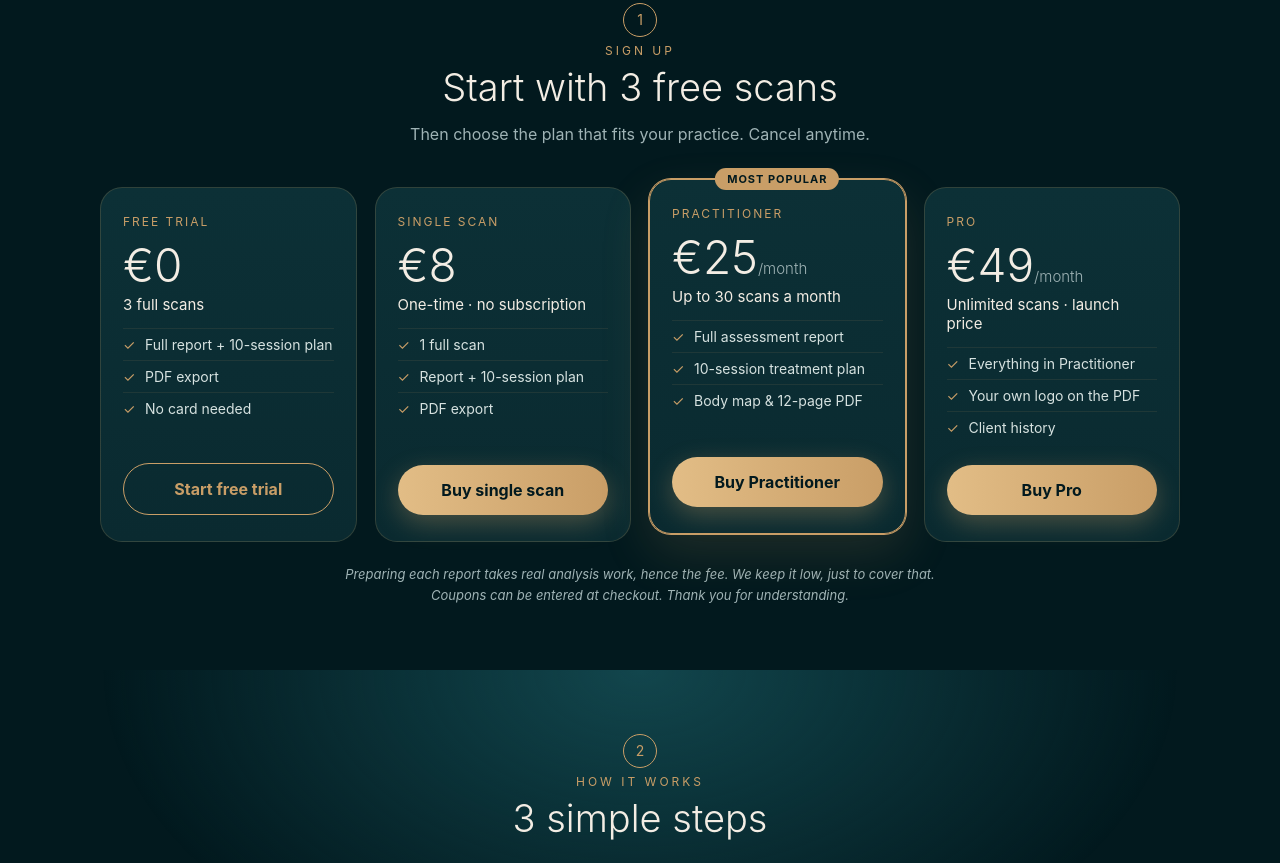
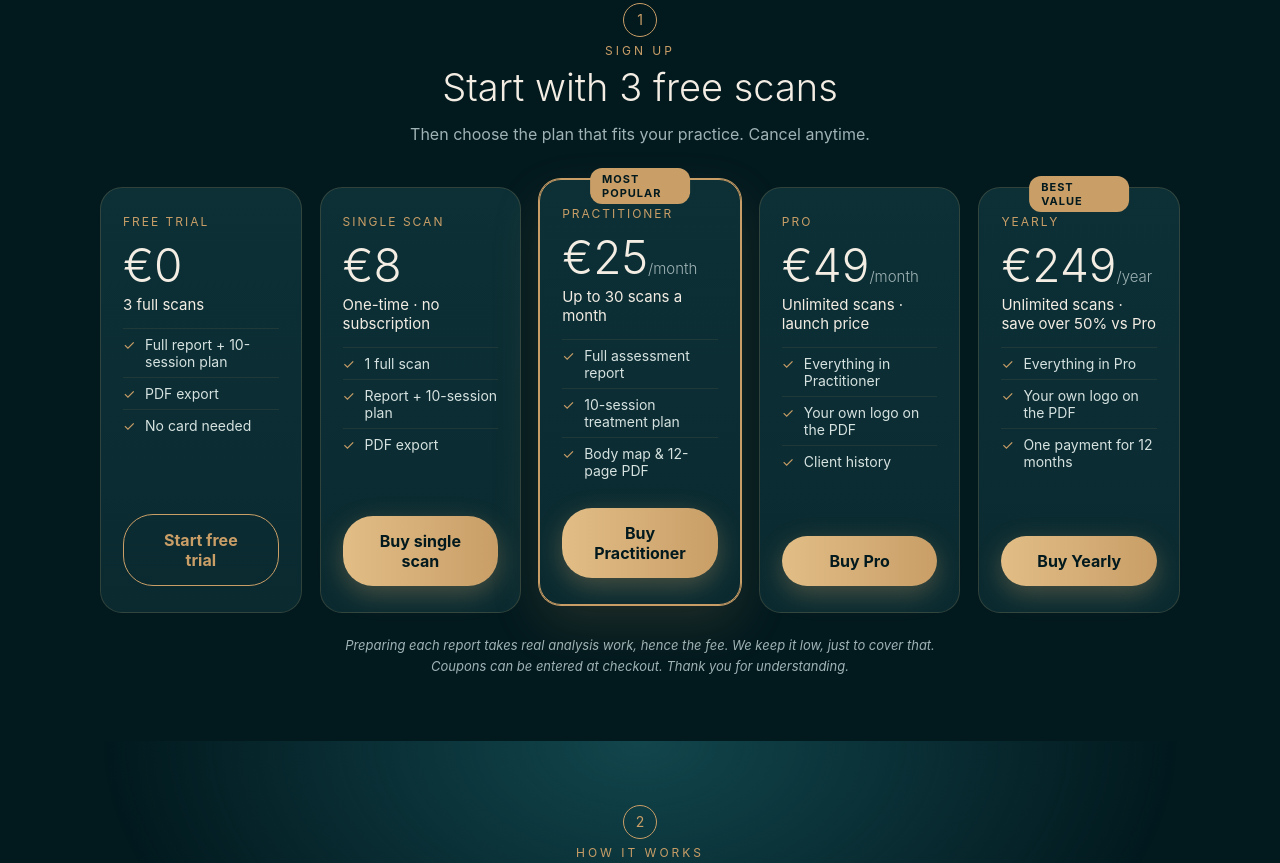
Before and after one commit to nisarga888/fasciapp, a plain HTML site: page scan/index.html in a window 1280 px wide. Shown: the part 798-1661 px from the top of the page. Drawn offline with Linux system fonts and the light colour scheme; no server answers.

Commit message:
v0.23.138: Yearly €249 plan on Scan landing

```diff
--- a/app/sw.js
+++ b/app/sw.js
@@ -1,6 +1,6 @@
 // FasciApp service worker. Bump VERSION on every release.
 // App JS/CSS: network-first so Safari/PWA picks up updates. Other shell: cache-first.
-const VERSION="fasciapp-v0.23.137";
+const VERSION="fasciapp-v0.23.138";
 const SHELL=["./","index.html","styles.css","app.js","data.js","config.js","track.js","learn.js","news.js","quotes.js","inbox.js","vendor/supabase-js-2.118.0.min.js","logo.svg","manifest.json","icon-192-v4.png","icon-512-v4.png","apple-touch-icon-v4.png","favicon-32-v4.png","favicon-16-v4.png","icon-512-maskable-v4.png",
  "https://unpkg.com/leaflet@1.9.4/dist/leaflet.css","https://unpkg.com/leaflet@1.9.4/dist/leaflet.js"];
 const LAZY=["https://cdnjs.cloudflare.com/ajax/libs/jspdf/2.5.1/jspdf.umd.min.js","https://cdnjs.cloudflare.com/ajax/libs/jspdf-autotable/3.8.2/jspdf.plugin.autotable.min.js"];
--- a/scan/index.html
+++ b/scan/index.html
@@ -18,7 +18,7 @@ h1{font-weight:300;font-size:52px;line-height:1.08;margin:12px 0 18px}h1 em{font
 .f1{top:40px;left:-10px}.f2{top:200px;right:-10px}.f3{bottom:30px;left:20px}
 h2{font-weight:300;font-size:38px;margin:8px 0 12px;line-height:1.15}.sh{text-align:center;max-width:680px;margin:0 auto 40px}.sh p{color:var(--mut);line-height:1.6;margin:0}
 .num{display:inline-grid;place-items:center;width:34px;height:34px;border-radius:50%;border:1px solid var(--gold);color:var(--gold);font-size:14px;margin-bottom:6px}
-.plans{display:grid;grid-template-columns:repeat(4,1fr);gap:18px;align-items:stretch}
+.plans{display:grid;grid-template-columns:repeat(auto-fit,minmax(200px,1fr));gap:18px;align-items:stretch}
 .plan{position:relative;background:linear-gradient(180deg,#0c3036,#0a2a30);border:1px solid var(--ln);border-radius:22px;padding:26px 22px;display:flex;flex-direction:column}
 .plan.hot{border-color:var(--gold);box-shadow:0 0 0 1px var(--gold),0 20px 50px #c99e6726;transform:translateY(-8px)}.tag{position:absolute;top:-12px;left:50%;transform:translateX(-50%);background:var(--gold);color:var(--bg);font-size:11px;font-weight:700;letter-spacing:1px;padding:4px 12px;border-radius:12px;text-transform:uppercase}
 .pt{color:var(--gold);letter-spacing:2px;text-transform:uppercase;font-size:12px}.pp{font-size:46px;font-weight:300;margin:8px 0 2px}.pp span{font-size:15px;color:var(--mut)}.pm{color:var(--tx);font-size:15px;margin-bottom:14px}
@@ -79,7 +79,8 @@ footer{border-top:1px solid var(--ln);padding:36px 0 50px;text-align:center;colo
 <div class="plan"><div class="pt">Free trial</div><div class="pp">€0</div><div class="pm">3 full scans</div><ul><li>Full report + 10-session plan</li><li>PDF export</li><li>No card needed</li></ul><a class="btn ghost" data-buy="trial" href="/app/assessment.html">Start free trial</a></div>
 <div class="plan"><div class="pt">Single scan</div><div class="pp">€8</div><div class="pm">One-time · no subscription</div><ul><li>1 full scan</li><li>Report + 10-session plan</li><li>PDF export</li></ul><a class="btn" data-buy="single" href="#">Buy single scan</a></div>
 <div class="plan hot"><div class="tag">Most popular</div><div class="pt">Practitioner</div><div class="pp">€25<span>/month</span></div><div class="pm">Up to 30 scans a month</div><ul><li>Full assessment report</li><li>10-session treatment plan</li><li>Body map &amp; 12-page PDF</li></ul><a class="btn" data-buy="practitioner" href="#">Buy Practitioner</a></div>
-<div class="plan"><div class="pt">Pro</div><div class="pp">€49<span>/month</span></div><div class="pm">Unlimited scans · launch price</div><ul><li>Everything in Practitioner</li><li>Your own logo on the PDF</li><li>Client history</li></ul><a class="btn" data-buy="pro" href="#">Buy Pro</a></div></div>
+<div class="plan"><div class="pt">Pro</div><div class="pp">€49<span>/month</span></div><div class="pm">Unlimited scans · launch price</div><ul><li>Everything in Practitioner</li><li>Your own logo on the PDF</li><li>Client history</li></ul><a class="btn" data-buy="pro" href="#">Buy Pro</a></div>
+<div class="plan"><div class="tag">Best value</div><div class="pt">Yearly</div><div class="pp">€249<span>/year</span></div><div class="pm">Unlimited scans · save over 50% vs Pro</div><ul><li>Everything in Pro</li><li>Your own logo on the PDF</li><li>One payment for 12 months</li></ul><a class="btn" data-buy="yearly" href="#">Buy Yearly</a></div></div>
 <p class="fee">Preparing each report takes real analysis work, hence the fee. We keep it low, just to cover that. Coupons can be entered at checkout. Thank you for understanding.</p></div></section>
 
 <section class="band"><div class="w"><div class="sh"><span class="num">2</span><div class="k">How it works</div><h2>3 simple steps</h2></div>
@@ -122,7 +123,8 @@ footer{border-top:1px solid var(--ln);padding:36px 0 50px;text-align:center;colo
 <div class="plan"><div class="pt">Free trial</div><div class="pp">€0</div><div class="pm">3 full scans</div><ul><li>Full report + 10-session plan</li><li>PDF export</li><li>No card needed</li></ul><a class="btn ghost" data-buy="trial" href="/app/assessment.html">Start free trial</a></div>
 <div class="plan"><div class="pt">Single scan</div><div class="pp">€8</div><div class="pm">One-time · no subscription</div><ul><li>1 full scan</li><li>Report + 10-session plan</li><li>PDF export</li></ul><a class="btn" data-buy="single" href="#">Buy single scan</a></div>
 <div class="plan hot"><div class="tag">Most popular</div><div class="pt">Practitioner</div><div class="pp">€25<span>/month</span></div><div class="pm">Up to 30 scans a month</div><ul><li>Full assessment report</li><li>10-session treatment plan</li><li>Body map &amp; 12-page PDF</li></ul><a class="btn" data-buy="practitioner" href="#">Buy Practitioner</a></div>
-<div class="plan"><div class="pt">Pro</div><div class="pp">€49<span>/month</span></div><div class="pm">Unlimited scans · launch price</div><ul><li>Everything in Practitioner</li><li>Your own logo on the PDF</li><li>Client history</li></ul><a class="btn" data-buy="pro" href="#">Buy Pro</a></div></div>
+<div class="plan"><div class="pt">Pro</div><div class="pp">€49<span>/month</span></div><div class="pm">Unlimited scans · launch price</div><ul><li>Everything in Practitioner</li><li>Your own logo on the PDF</li><li>Client history</li></ul><a class="btn" data-buy="pro" href="#">Buy Pro</a></div>
+<div class="plan"><div class="tag">Best value</div><div class="pt">Yearly</div><div class="pp">€249<span>/year</span></div><div class="pm">Unlimited scans · save over 50% vs Pro</div><ul><li>Everything in Pro</li><li>Your own logo on the PDF</li><li>One payment for 12 months</li></ul><a class="btn" data-buy="yearly" href="#">Buy Yearly</a></div></div>
 <p class="fee">Preparing each report takes real analysis work, hence the fee. We keep it low, just to cover that. Coupons can be entered at checkout. Thank you for understanding.</p></div></section>
 <footer><div class="w"><p class="m">After purchase you get full access to the assessment. Photos are deleted from storage once the report is ready.</p><p class="disc">FasciApp Scan supports professional bodywork practice. It is not a medical diagnosis and does not replace advice from a doctor.</p><p>© 2026 FasciApp</p></div></footer>
 <script src="/app/config.js"></script><script src="/app/track.js"></script>
@@ -130,8 +132,9 @@ footer{border-top:1px solid var(--ln);padding:36px 0 50px;text-align:center;colo
 /* Swap these for the Payhip product links. Empty = "Coming soon". */
 var BUY_PRACTITIONER_URL="https://payhip.com/b/X3D0K";
 var BUY_SINGLE_URL="https://payhip.com/b/1LQCJ";
+var BUY_YEARLY_URL="https://payhip.com/b/3DF49";
 var BUY_PRO_URL="https://payhip.com/b/3XbfB";
-(function(){var U={single:BUY_SINGLE_URL,practitioner:BUY_PRACTITIONER_URL,pro:BUY_PRO_URL};
+(function(){var U={single:BUY_SINGLE_URL,practitioner:BUY_PRACTITIONER_URL,pro:BUY_PRO_URL,yearly:BUY_YEARLY_URL};
 function tr(n,p){try{window.FA_ev&&FA_ev(n,{props:p,source:"scan"})}catch(e){}}
 tr("scan_landing_view",{});
 document.querySelectorAll("[data-buy]").forEach(function(a){var k=a.dataset.buy;
```
